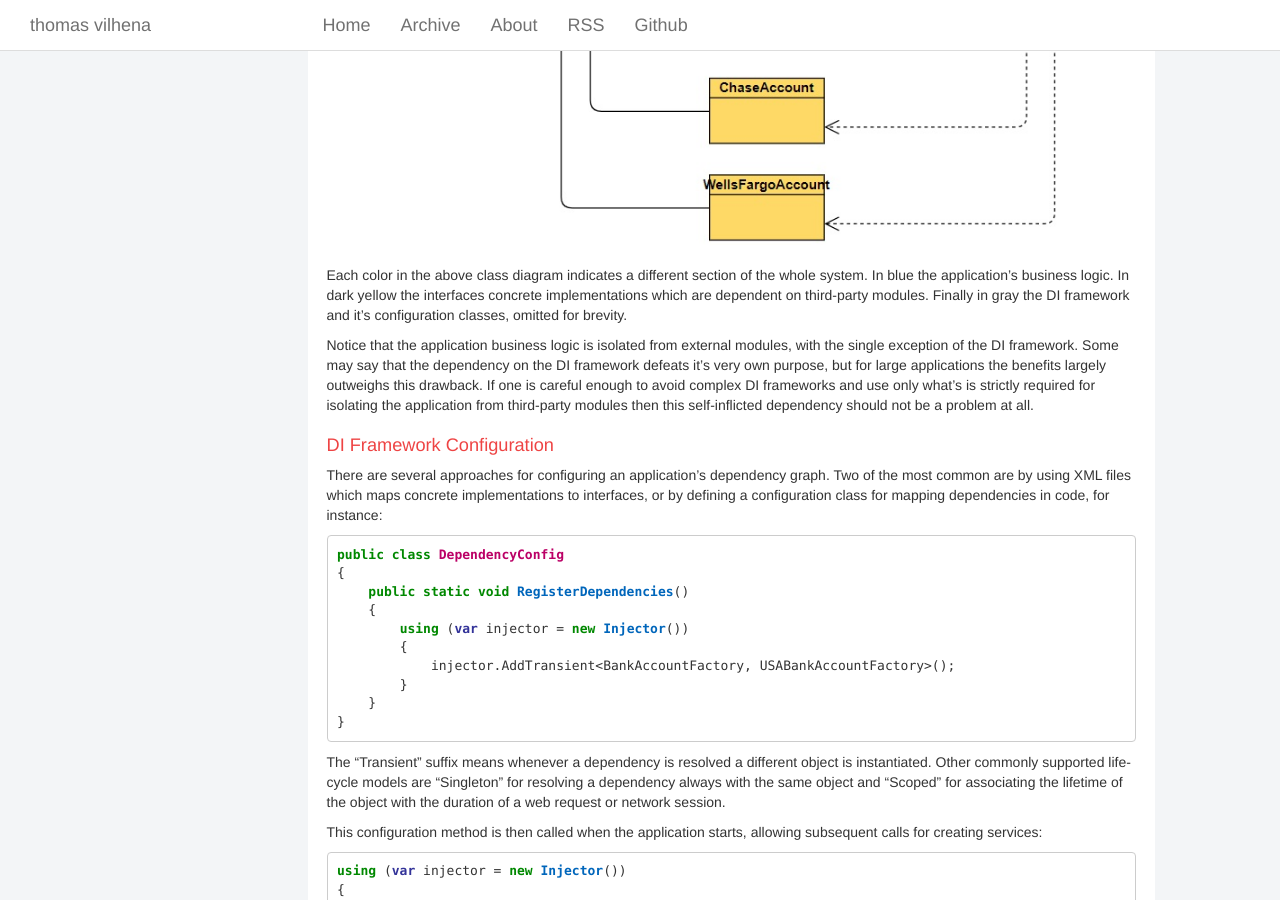
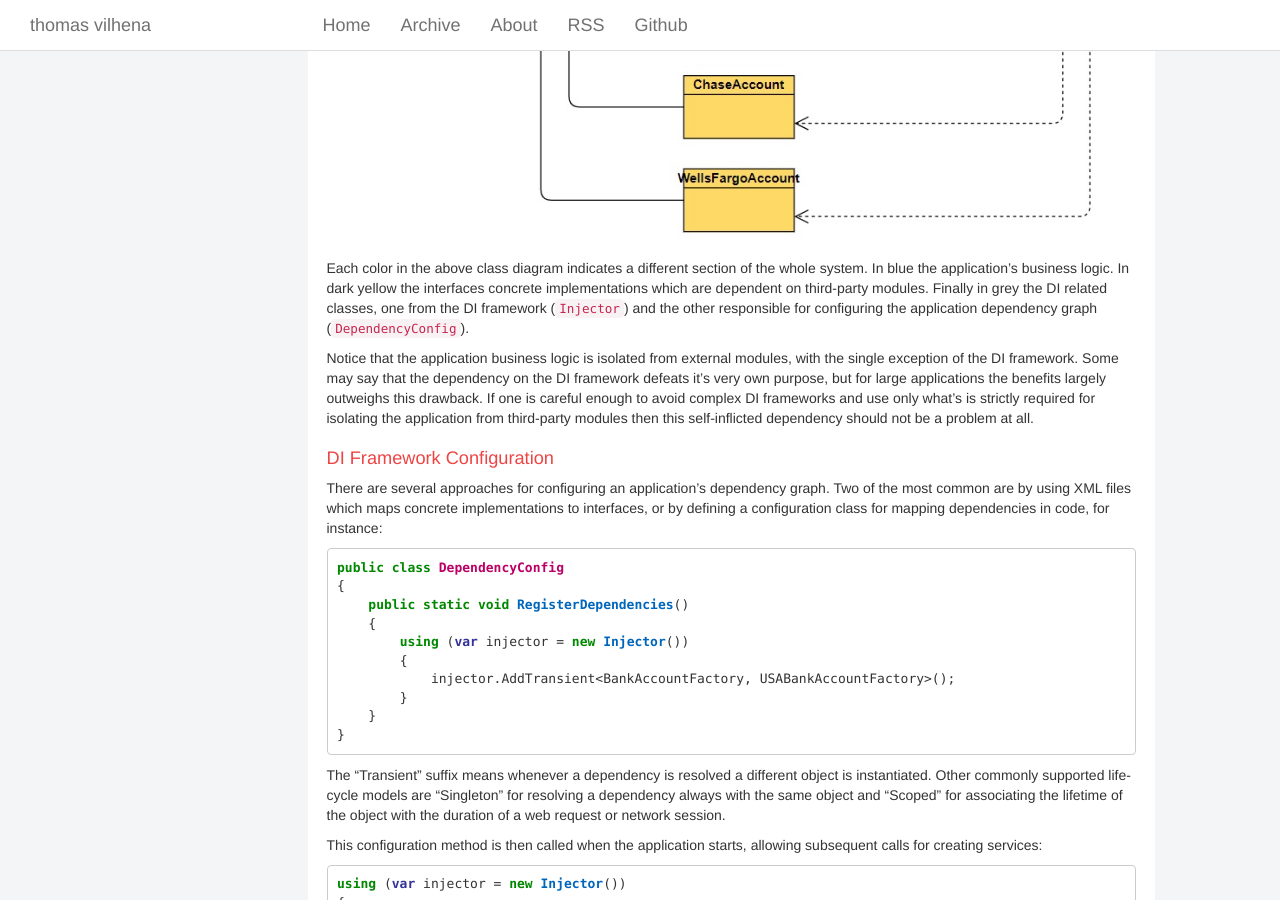
Before and after one commit to TCGV/blog, a Jekyll site: the page built from _posts/2019-07-23-integrating-third-party-modules.md, in a window 1280 px wide and 900 px high, scrolled down 2996 px. Built offline with Jekyll 4.4.1, drawn with Linux system fonts in a browser that asks for light colours.

Commit message:
- Adding google analytics - Fixing UML diagram

```diff
--- a/_config.yml
+++ b/_config.yml
@@ -17,7 +17,7 @@ github: 'tcgv/blog'
 gitlab: ''
 
 # Set this to your UA-# value, or '' to disable the block completely
-gaaccount: ''
+gaaccount: 'UA-37657299-16'
 
 # The 'comments' setting enables comments. You'll need to select either
 # disqus or isso below to choose a comment system. Individual posts can
--- a/_posts/2019-07-23-integrating-third-party-modules.md
+++ b/_posts/2019-07-23-integrating-third-party-modules.md
@@ -15,13 +15,13 @@ Usually it comes in two forms:
 A third-party software package is composed of library files and data files which are executed by applications locally, and become part of the application's deployable image:
 
 <p align="center">
-  <img style="max-height: 200px; margin: 10px" src="{{ site.baseurl }}/images/p1/application-image.png" alt="application-image"/>
+  <img style="max-height: 200px; max-width: 100%; margin: 10px" src="{{ site.baseurl }}/images/p1/application-image.png" alt="application-image"/>
 </p>
 
 A web-based API (Application Programming Interface) provides a set of functionalities which, when consumed, are executed externally from the application, in another process or in a remote server. The application can consume the web API directly with the assistance of network libraries (A), but more often client side software packages are provided for handling communications between the two parties (B):
 
 <p align="center">
-  <img style="max-height: 200px; margin: 10px" src="{{ site.baseurl }}/images/p1/web-api.png" alt="web-api"/>
+  <img style="max-height: 200px; max-width: 100%; margin: 10px" src="{{ site.baseurl }}/images/p1/web-api.png" alt="web-api"/>
 </p>
 
 The next section will cover the dependency management challenge that arises when integrating third-party modules into applications.
@@ -120,10 +120,10 @@ public class USABankAccountFactory : BankAccountFactory
 Now the dependency inversion principle kicks in. The interfaces concrete implementations are injected into the application with the help of a dependency injection (DI) framework. The DI framework will incorporate all dependencies into itself, using them to construct application services, and it will be the only external dependency of the application:
 
 <p align="center">
-  <img style="max-height: 500px; margin: 10px" src="{{ site.baseurl }}/images/p1/uml-injection.JPG" alt="uml-injection"/>
+  <img style="max-height: 500px; max-width: 100%; margin: 10px" src="{{ site.baseurl }}/images/p1/uml-injection.JPG" alt="uml-injection"/>
 </p>
 
-Each color in the above class diagram indicates a different section of the whole system. In blue the application's business logic. In dark yellow the interfaces concrete implementations which are dependent on third-party modules. Finally in gray the DI framework and it's configuration classes, omitted for brevity.
+Each color in the above class diagram indicates a different section of the whole system. In blue the application's business logic. In dark yellow the interfaces concrete implementations which are dependent on third-party modules. Finally in grey the DI related classes, one from the DI framework (`Injector`) and the other responsible for configuring the application dependency graph (`DependencyConfig`).
 
 Notice that the application business logic is isolated from external modules, with the single exception of the DI framework. Some may say that the dependency on the DI framework defeats it's very own purpose, but for large applications the benefits largely outweighs this drawback. If one is careful enough to avoid complex DI frameworks and use only what's is strictly required for isolating the application from third-party modules then this self-inflicted dependency should not be a problem at all.
 
```
Also changed, not shown: images/p1/uml-injection.JPG.
